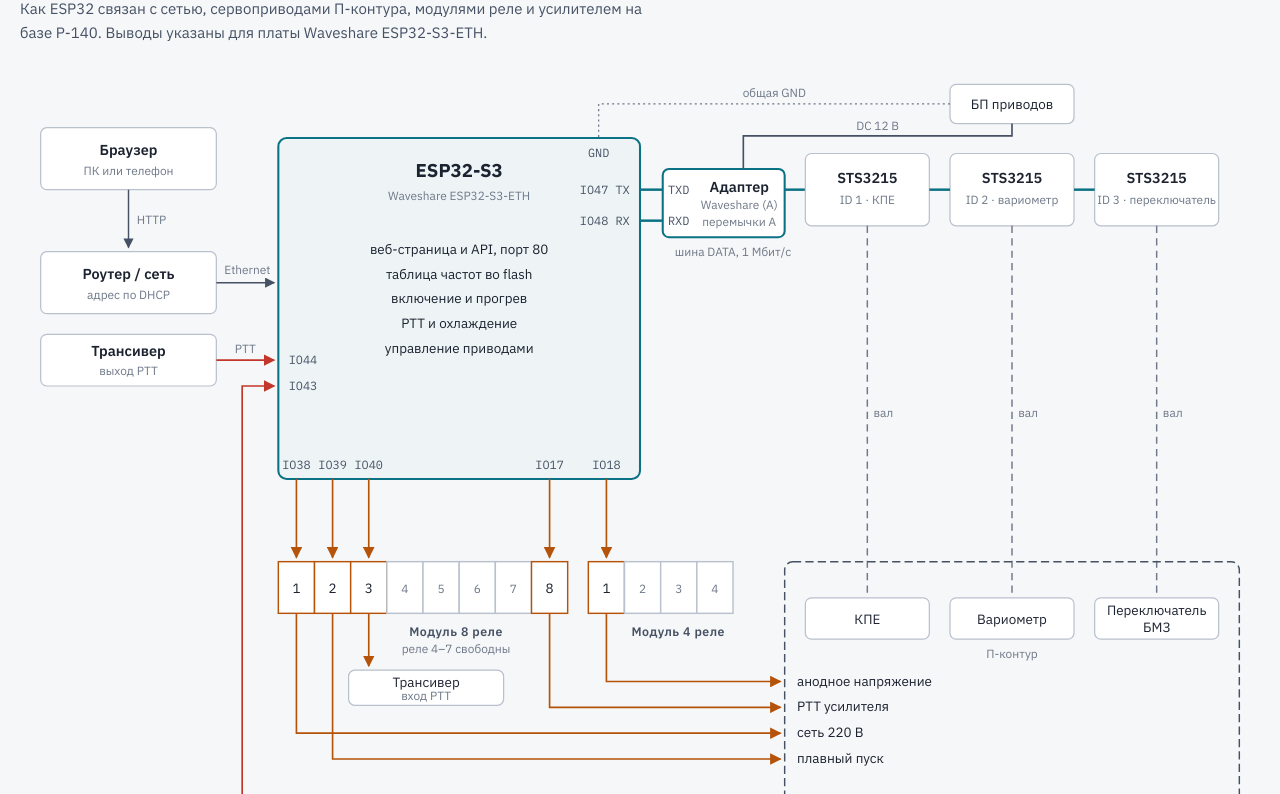
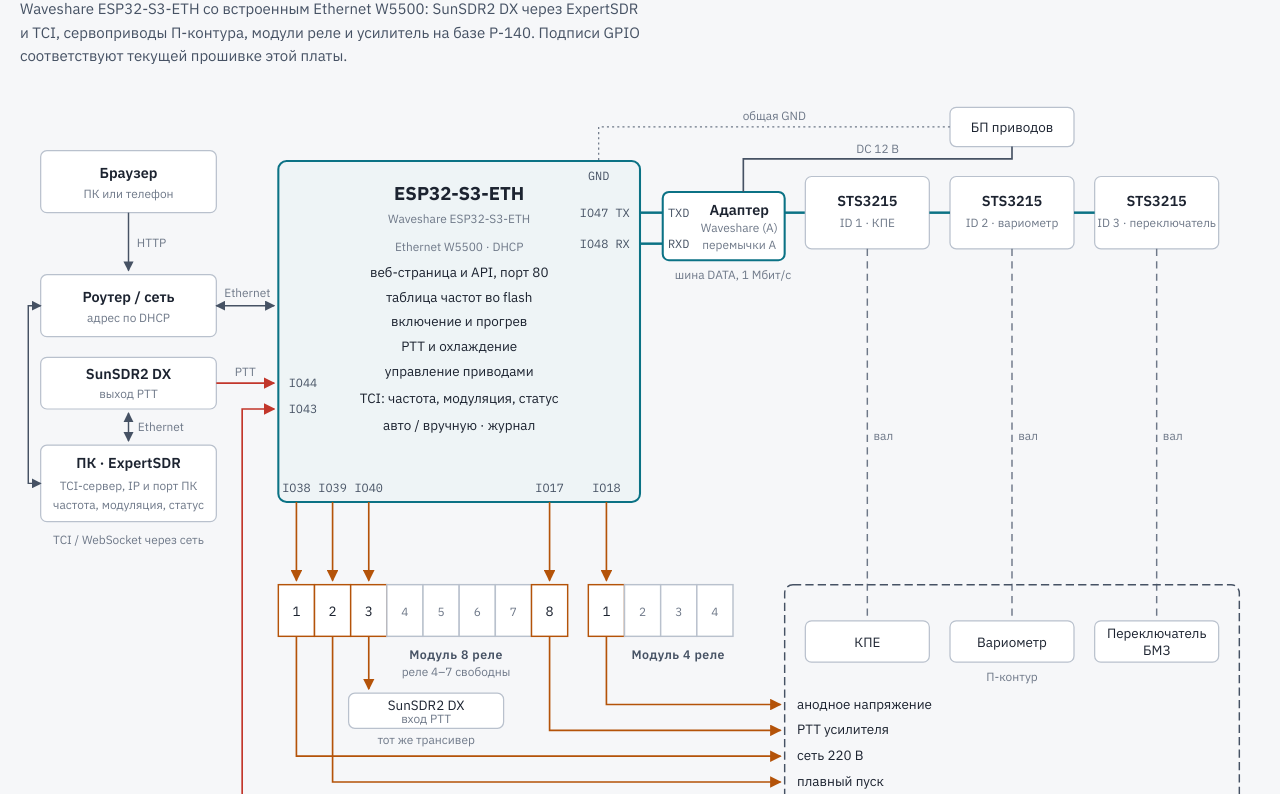
Before and after one commit to rn3kk/RemoteTubeAmplifaier, a plain HTML site: page docs/scheme.html in a window 1280 px wide. Shown: the part 77-871 px from the top of the page. Drawn offline with Linux system fonts and the light colour scheme.

Commit message:
Документация: ESP32-S3-ETH, GPIO и схема подключения TCI

```diff
--- a/docs/scheme.html
+++ b/docs/scheme.html
@@ -92,15 +92,15 @@
 <main>
 <header class="intro">
   <h1>Схема контроллера УМ</h1>
-  <p>Как ESP32 связан с сетью, сервоприводами П-контура, модулями реле и усилителем на базе Р-140. Выводы указаны для платы Waveshare ESP32-S3-ETH.</p>
+  <p>Waveshare ESP32-S3-ETH со встроенным Ethernet W5500: SunSDR2 DX через ExpertSDR и TCI, сервоприводы П-контура, модули реле и усилитель на базе Р-140. Подписи GPIO соответствуют текущей прошивке этой платы.</p>
 </header>
 
 <figure class="fig">
-  <div class="scroll"><svg xmlns="http://www.w3.org/2000/svg" viewBox="0 0 1200 790" role="img" aria-label="Схема контроллера: браузер через роутер Wi-Fi обращается к ESP32; ESP32 через адаптер шины по линии DATA управляет тремя сервоприводами STS3215, которые вращают КПЕ, вариометр и переключатель БМЗ; через модули реле включает сеть 220В, плавный пуск, PTT и анодное напряжение усилителя; от трансивера получает PTT, от усилителя — сигнал защиты." class="scheme"><defs>
+  <div class="scroll"><svg xmlns="http://www.w3.org/2000/svg" viewBox="0 0 1200 970" role="img" aria-label="Схема Waveshare ESP32-S3-ETH: Ethernet W5500, браузер по HTTP, SunSDR2 DX через ExpertSDR на компьютере и TCI по WebSocket; отдельные проводные линии PTT; UART приводов GPIO47 TX и GPIO48 RX; реле GPIO38, 39, 40, 17, 18; входы GPIO44 и GPIO43; SPI W5500 GPIO13, 12, 11, 14, 10, 9." class="scheme"><defs>
 <marker id="ar-net" viewBox="0 0 10 10" refX="9" refY="5" markerWidth="7" markerHeight="7" orient="auto-start-reverse"><path d="M0 0 L10 5 L0 10 z" class="ah-net"/></marker>
 <marker id="ar-ctl" viewBox="0 0 10 10" refX="9" refY="5" markerWidth="7" markerHeight="7" orient="auto-start-reverse"><path d="M0 0 L10 5 L0 10 z" class="ah-ctl"/></marker>
 <marker id="ar-sig" viewBox="0 0 10 10" refX="9" refY="5" markerWidth="7" markerHeight="7" orient="auto-start-reverse"><path d="M0 0 L10 5 L0 10 z" class="ah-sig"/></marker>
-</defs><rect x="20" y="50" width="170" height="60" rx="6" class="box"/>
+</defs><rect x="0" y="0" width="1200" height="970" class="bg"/><rect x="20" y="50" width="170" height="60" rx="6" class="box"/>
 <text x="105" y="76" class="tb" text-anchor="middle">Браузер</text>
 <text x="105" y="96" class="ts" text-anchor="middle">ПК или телефон</text>
 <rect x="20" y="170" width="170" height="60" rx="6" class="box"/>
@@ -108,21 +108,32 @@
 <text x="105" y="216" class="ts" text-anchor="middle">адрес по DHCP</text>
 <path d="M105 110 L105 166" class="net" marker-end="url(#ar-net)"/>
 <text x="113" y="143" class="ts" text-anchor="start">HTTP</text>
-<path d="M190 200 L246 200" class="net" marker-end="url(#ar-net)"/>
+<path d="M190 200 L246 200" class="net" marker-start="url(#ar-net)" marker-end="url(#ar-net)"/>
 <text x="220" y="192" class="ts" text-anchor="middle">Ethernet</text>
 <rect x="20" y="250" width="170" height="50" rx="6" class="box"/>
-<text x="105" y="271" class="tb" text-anchor="middle">Трансивер</text>
+<text x="105" y="271" class="tb" text-anchor="middle">SunSDR2 DX</text>
 <text x="105" y="289" class="ts" text-anchor="middle">выход PTT</text>
 <path d="M190 275 L246 275" class="sig" marker-end="url(#ar-sig)"/>
 <text x="218" y="268" class="ts" text-anchor="middle">PTT</text>
+<rect x="20" y="335" width="170" height="74" rx="6" class="box"/>
+<text x="105" y="357" class="tb" text-anchor="middle">ПК · ExpertSDR</text>
+<text x="105" y="378" class="ts" text-anchor="middle">TCI-сервер, IP и порт ПК</text>
+<text x="105" y="397" class="ts" text-anchor="middle">частота, модуляция, статус</text>
+<path d="M105 304 L105 331" class="net" marker-start="url(#ar-net)" marker-end="url(#ar-net)"/>
+<text x="114" y="321" class="ts">Ethernet</text>
+<path d="M20 372 L8 372 L8 200 L20 200" class="net" marker-start="url(#ar-net)" marker-end="url(#ar-net)"/>
+<text x="105" y="431" class="ts" text-anchor="middle">TCI / WebSocket через сеть</text>
 <rect x="250" y="60" width="350" height="330" rx="8" class="esp"/>
-<text x="425" y="98" class="th" text-anchor="middle">ESP32-S3</text>
+<text x="425" y="98" class="th" text-anchor="middle">ESP32-S3-ETH</text>
 <text x="425" y="120" class="ts" text-anchor="middle">Waveshare ESP32-S3-ETH</text>
+<text x="425" y="147" class="ts" text-anchor="middle">Ethernet W5500 · DHCP</text>
 <text x="425" y="172" class="t" text-anchor="middle">веб-страница и API, порт 80</text>
 <text x="425" y="196" class="t" text-anchor="middle">таблица частот во flash</text>
 <text x="425" y="220" class="t" text-anchor="middle">включение и прогрев</text>
 <text x="425" y="244" class="t" text-anchor="middle">PTT и охлаждение</text>
 <text x="425" y="268" class="t" text-anchor="middle">управление приводами</text>
+<text x="425" y="294" class="t" text-anchor="middle">TCI: частота, модуляция, статус</text>
+<text x="425" y="320" class="t" text-anchor="middle">авто / вручную · журнал</text>
 <text x="590" y="114" class="pin" text-anchor="end">IO47 TX</text>
 <text x="590" y="144" class="pin" text-anchor="end">IO48 RX</text>
 <text x="560" y="78" class="pin" text-anchor="middle">GND</text>
@@ -200,8 +211,9 @@
 <path d="M567.5 390 L567.5 466" class="ctl" marker-end="url(#ar-ctl)"/>
 <path d="M337.5 520 L337.5 571" class="ctl" marker-end="url(#ar-ctl)"/>
 <rect x="318" y="575" width="150" height="34" rx="6" class="box"/>
-<text x="393" y="591" class="t" text-anchor="middle">Трансивер</text>
+<text x="393" y="591" class="t" text-anchor="middle">SunSDR2 DX</text>
 <text x="393" y="604" class="ts" text-anchor="middle">вход PTT</text>
+<text x="393" y="624" class="ts" text-anchor="middle">тот же трансивер</text>
 <rect x="740" y="470" width="440" height="260" rx="8" class="amp"/>
 <text x="752" y="718" class="tb" text-anchor="start">Усилитель на базе Р-140</text>
 <rect x="760" y="505" width="120" height="40" rx="6" class="box"/>
@@ -222,16 +234,39 @@
 <text x="752" y="665" class="t" text-anchor="start">плавный пуск</text>
 <path d="M1040 730 L1040 768 L215 768 L215 300 L246 300" class="sig" marker-end="url(#ar-sig)"/>
 <text x="620" y="763" class="ts" text-anchor="middle">защита сработала</text>
-<text x="1020" y="718" class="ts" text-anchor="middle">датчики</text></svg></div>
+<text x="1020" y="718" class="ts" text-anchor="middle">датчики</text>
+<rect x="20" y="804" width="1160" height="148" rx="8" class="box"/>
+<text x="40" y="830" class="tb">Выводы Waveshare ESP32-S3-ETH · GPIO из текущей прошивки</text>
+<text x="40" y="855" class="pin">GPIO47 TX → TXD адаптера</text>
+<text x="40" y="875" class="pin">GPIO48 RX → RXD адаптера</text>
+<text x="40" y="895" class="pin">GPIO44 ← PTT SunSDR2 DX</text>
+<text x="40" y="915" class="pin">GPIO43 ← защита усилителя</text>
+<text x="395" y="855" class="pin">GPIO38 → реле 220 В · GPIO39 → плавный пуск</text>
+<text x="395" y="875" class="pin">GPIO40 → реле PTT SunSDR2 DX</text>
+<text x="395" y="895" class="pin">GPIO17 → реле PTT усилителя</text>
+<text x="395" y="915" class="pin">GPIO18 → реле анодного напряжения</text>
+<text x="845" y="855" class="pin">W5500: SCK GPIO13 · MISO GPIO12</text>
+<text x="845" y="875" class="pin">MOSI GPIO11 · CS GPIO14</text>
+<text x="845" y="895" class="pin">IRQ GPIO10 · RST GPIO9</text>
+<text x="845" y="915" class="ts">SPI внутри платы → RJ45 → сеть</text>
+<text x="40" y="939" class="ts">GPIO33–37 заняты OPI PSRAM. GND контроллера и адаптера общая. Линии PTT показаны отдельно от сети TCI.</text>
+</svg></div>
   <figcaption>
     <ul class="legend">
       <li><i class="k bus"></i>шина сервоприводов: одна линия DATA, приём и передача по очереди</li>
       <li><i class="k ctl"></i>управление реле, включаются низким уровнем</li>
       <li><i class="k sig"></i>входные сигналы от трансивера и усилителя, активны при замыкании на GND</li>
       <li><i class="k mech"></i>механическая связь: вал привода</li>
+      <li>Ethernet / TCI: SunSDR2 DX связан с ExpertSDR на ПК; TCI по WebSocket соединяет ExpertSDR и ESP32 через локальную сеть</li>
     </ul>
   </figcaption>
 </figure>
+
+<section>
+  <h2>SunSDR2 DX и TCI</h2>
+  <p>TCI-сервер работает в ExpertSDR на компьютере. На странице контроллера указываются IP компьютера и порт TCI из настроек ExpertSDR. Контроллер подключается через встроенный W5500 и RJ45; адрес ESP32 выдаёт DHCP.</p>
+  <p>По TCI поступают частота RX1 / VFO A, модуляция и состояние трансивера. В авто усилитель выбирает ячейку ±12,5 кГц. Если включён режим настройки, нажатие на ячейку задаёт её центральную частоту трансиверу. Проводные вход PTT трансивера и управление реле PTT показаны отдельными линиями.</p>
+</section>
 
 <section>
   <h2>Последовательность включения</h2>
@@ -246,7 +281,8 @@
 </section>
 
 <section>
-  <h2>Выводы ESP32</h2>
+  <h2>GPIO платы Waveshare ESP32-S3-ETH</h2>
+  <p>Номера IO/GPIO — номера сигналов ESP32, а не порядковые номера контактов разъёма. SPI встроенного W5500 уже соединён внутри платы; эти GPIO заняты Ethernet.</p>
   <div class="scroll">
   <table>
     <thead><tr><th>Вывод</th><th>Куда</th><th>Назначение</th></tr></thead>
@@ -260,6 +296,12 @@
       <tr><td class="mono">IO43</td><td>вход от усилителя</td><td>сработала защита</td></tr>
       <tr><td class="mono">IO47</td><td>адаптер шины, TXD</td><td>передача (TX)</td></tr>
       <tr><td class="mono">IO48</td><td>адаптер шины, RXD</td><td>приём (RX)</td></tr>
+      <tr><td class="mono">IO13</td><td>встроенный W5500, SCK</td><td>SPI: тактирование</td></tr>
+      <tr><td class="mono">IO12</td><td>встроенный W5500, MISO</td><td>SPI: данные от W5500</td></tr>
+      <tr><td class="mono">IO11</td><td>встроенный W5500, MOSI</td><td>SPI: данные к W5500</td></tr>
+      <tr><td class="mono">IO14</td><td>встроенный W5500, CS</td><td>выбор микросхемы</td></tr>
+      <tr><td class="mono">IO10</td><td>встроенный W5500, IRQ</td><td>прерывание</td></tr>
+      <tr><td class="mono">IO9</td><td>встроенный W5500, RST</td><td>сброс Ethernet-контроллера</td></tr>
     </tbody>
   </table>
   </div>
@@ -276,7 +318,7 @@
   </ul>
 </section>
 
-<footer>Выводы — для Waveshare ESP32-S3-ETH (GPIO33–37 заняты PSRAM). Проверено на плате: Ethernet, веб-сервер и логика включения/выключения; приводы, реле и входы к плате пока не подключались.</footer>
+<footer>Выводы — для Waveshare ESP32-S3-ETH; GPIO33–37 заняты OPI PSRAM. Подключение TCI подтверждено пользователем. Полная проверка с приводами, реле и входами усилителя ещё требуется.</footer>
 </main>
 </body>
 </html>
```
Also changed, not shown: img/scheme.svg, 3 other files.
